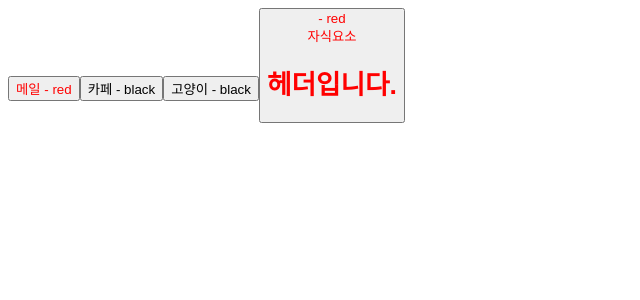
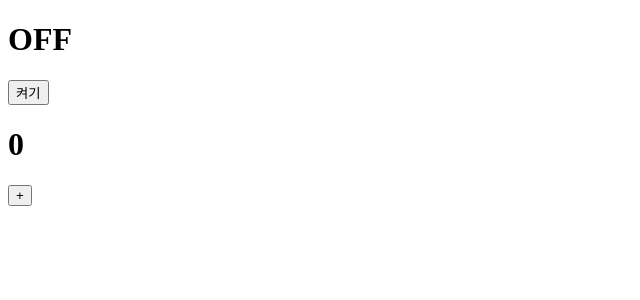
Before and after one commit to Jeongchanyeong/React-, a React (Vite) app: page / in a window 1280 px wide. Shown: the top 300 px of the page, without its empty margins (0-640 px from the left). Built offline with nearby package versions, Linux system fonts and the light colour scheme.

Commit message:
state로 상태관리

```diff
--- a/src/App.jsx
+++ b/src/App.jsx
@@ -1,23 +1,31 @@
 import './App.css';
-
+import { useState } from 'react';
 import React from 'react';
-import Button from './components/Button';
-import Header from './components/Header';
 
 function App() {
-  const buttonProps = {
-    text: '메일',
-    color: 'red',
+  // 배열의 구조분해할당
+  const [count, setCount] = useState(0);
+  const [light, setLight] = useState('OFF');
+  // 리액트는 state값이 변화하였을 때 렌더링 되기 떄문에 가변적인 값을 관리할 떄 일반 변수가 아닌 state를 이용해서 처리한다.
+
+  const UpCount = () => {
+    setCount(count + 1);
   };
+
+  const chageLight = () => {
+    setLight(light === 'OFF' ? 'ON' : 'OFF');
+  };
+
   return (
     <>
-      <Button {...buttonProps} />
-      <Button text={'카페'} />
-      <Button text={'고양이'} />
-      <Button color={'red'}>
-        <div>자식요소</div>
-        <Header />
-      </Button>
+      <div>
+        <h1>{light}</h1>
+      </div>
+      <button onClick={chageLight}>{light === 'OFF' ? '켜기' : '끄기'}</button>
+      <div>
+        <h1>{count}</h1>
+        <button onClick={UpCount}>+</button>
+      </div>
     </>
   );
 }
--- a/src/components/Button.jsx
+++ b/src/components/Button.jsx
@@ -1,10 +1,16 @@
 import React from 'react';
 
-// 객체의 구조분해할당 문법을 이용하여 가져오려는 값을 바로 꺼내올 수 있다.
-// props는 부모에서 자식으로만 전달 가능
 const Button = ({ text, color, children }) => {
+  const onClickButton = (e) => {
+    console.log(e);
+    console.log(text);
+  };
   return (
-    <button style={{ color: color }}>
+    <button
+      //   onMouseEnter={onClickButton}
+      onClick={onClickButton}
+      style={{ color: color }}
+    >
       {text} - {color}
       {children}
     </button>
```
